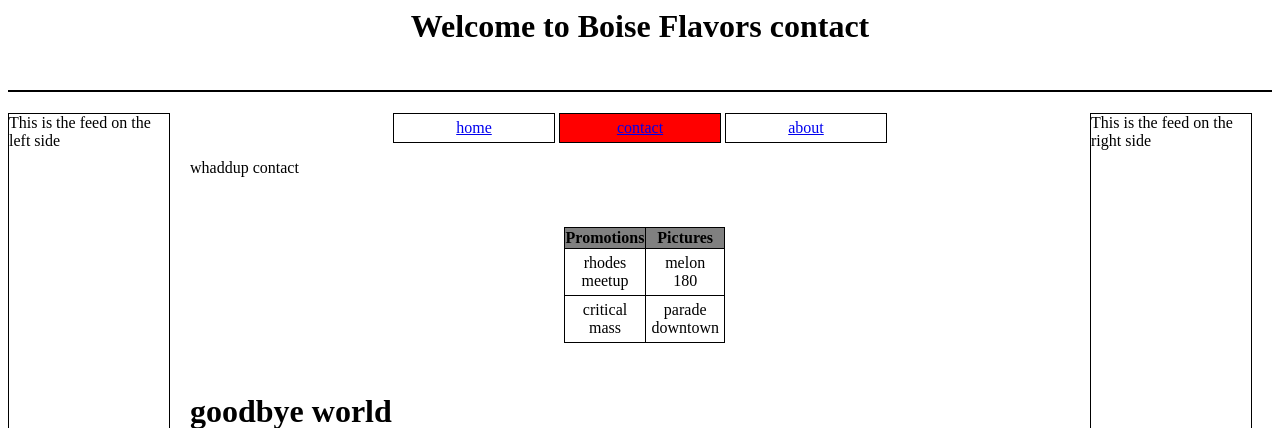
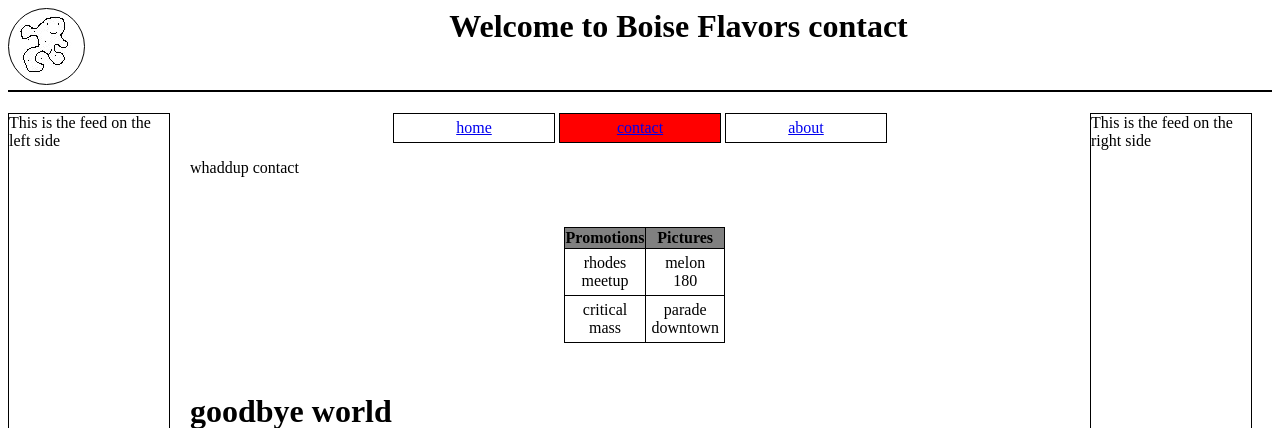
Before and after one commit to Jackcunningolf/BoisEvolvE, a PHP site: page /contact.php in a window 1280 px wide. Shown: the top 428 px of the page. Run offline with PHP 8.4, Linux system fonts and the light colour scheme.

Commit message:
making the header look nice, welcome blob guy

```diff
--- a/header.php
+++ b/header.php
@@ -1,12 +1,15 @@
 <html>
+
 <head>
        <link rel="stylesheet" href="phpstyle.css">
 
        <?php if ($currentPage  == "index") { ?>
 
-            <h1 id='header'>
+              <h1 class='header'>
                      <a href="index.php">
-                        <div id="circ">  </div>
+                            <div id="circ">
+                                   <img src="images/BlobGuy.png" alt="Shmeareian">
+                            </div>
                      </a>
 
                      Welcome to Boise Flavors home
@@ -16,9 +19,16 @@
               </h1>
 
        <?php } elseif ($currentPage == "contact") { ?>
-            <h1 id='header'> Welcome to Boise Flavors contact </h1>
-     <?php } elseif($currentPage == "about") {  ?>
-            <h1 id='header'> Welcome to Boise Flavors about </h1>
+              <h1 class='header'>
+                     <a href="index.php">
+                            <div id="circ">
+                                   <img src="images/BlobGuy.png" alt="Shmeareian">
+                            </div>
+                     </a>
+                     Welcome to Boise Flavors contact
+              </h1>
+       <?php } elseif ($currentPage == "about") {  ?>
+              <h1 class='header'> Welcome to Boise Flavors about </h1>
        <?php } ?>
 
 
--- a/phpstyle.css
+++ b/phpstyle.css
@@ -1,9 +1,12 @@
-#header {
+.header {
     text-align: center;
     border-bottom: solid black 2px;
     padding-bottom: 45px;
     /* padding-top: 15px; */
     vertical-align: middle;
+    position: relative;
+    /* width: 150px; */
+    /* top: 10px; */
 }
 
 #navigate {
@@ -59,12 +62,18 @@ ul > li:hover {
     height: 75px;
     width: 75px;
     border-radius: 80%;
-    /* display: inline-block; */
     border: solid black 1px;
     float: left;
-    margin-bottom: auto;
-    vertical-align: center;
-    padding-top: 0;
+}
+
+[src|="images/BlobGuy.png"] {
+    position: relative;
+    top: 7px;
+    left: 3px;
+}
+
+#circ:hover {
+    background-color: #9d9d9d;
 }
 
 .promo {
```
Also changed, not shown: comments.php (+7 -5 lines), userStyle.css (added, +12 -0 lines), user_profile.php (+21 -1 lines), images/BlobGuy.jpg (added), images/BlobGuy.png (added). Lines whose indentation alone changed are shown as unchanged.
